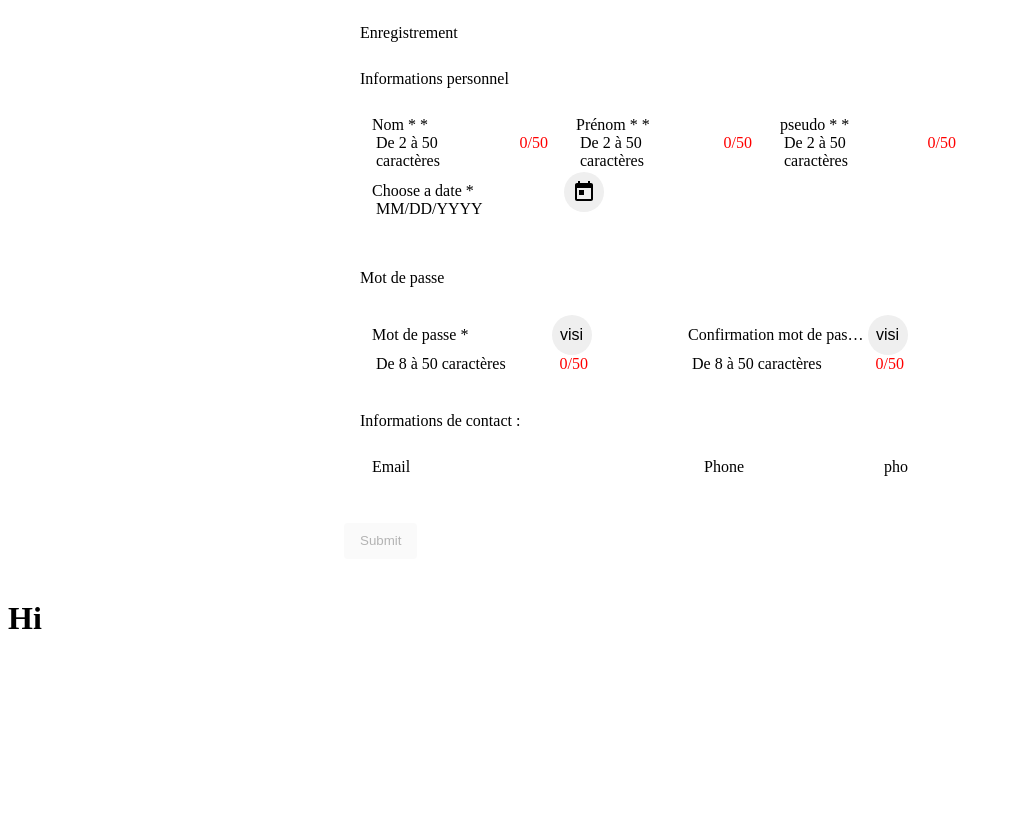
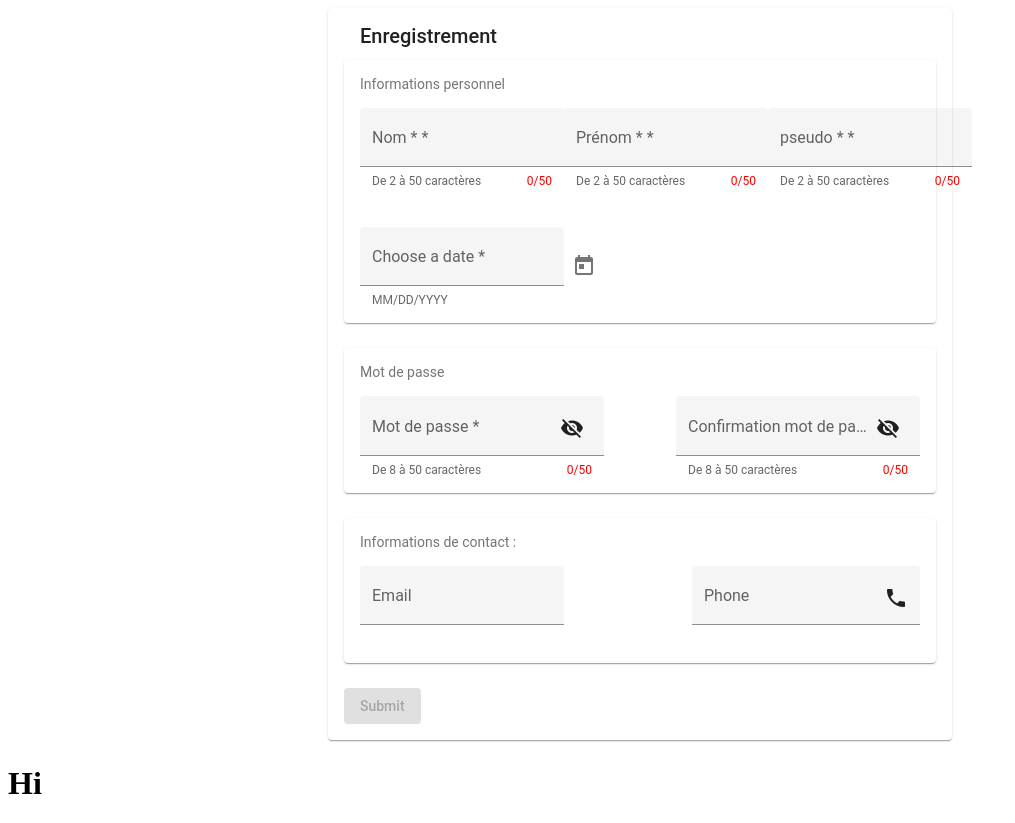
Before and after one commit to NicolasR64/studcloud-front, an Angular app: page / in a window 1280 px wide. Shown: the whole page, without its empty margins (0-1015 px from the left). Before the commit the page ends 800 px from the top, so only its background shows below. Built offline with nearby package versions, Linux system fonts and the light colour scheme.

Commit message:
modification auto settings + style

```diff
--- a/src/index.html
+++ b/src/index.html
@@ -6,6 +6,7 @@
   <base href="/">
   <meta name="viewport" content="width=device-width, initial-scale=1">
   <link rel="icon" type="image/x-icon" href="favicon.ico">
+  <link href="https://fonts.googleapis.com/icon?family=Material+Icons" rel="stylesheet">
 </head>
 <body>
   <app-root></app-root>
--- a/src/polyfills.ts
+++ b/src/polyfills.ts
@@ -46,6 +46,7 @@
  * Zone JS is required by default for Angular itself.
  */
 import 'zone.js';  // Included with Angular CLI.
+import 'zone.js/testing';
 
 
 /***************************************************************************************************
--- a/src/styles.css
+++ b/src/styles.css
@@ -1 +1,2 @@
 /* You can add global styles to this file, and also import other style files */
+@import "../node_modules/@angular/material/prebuilt-themes/deeppurple-amber.css";
```
Also changed, not shown: 1 other file (tests, documents, lock files or other folders).
